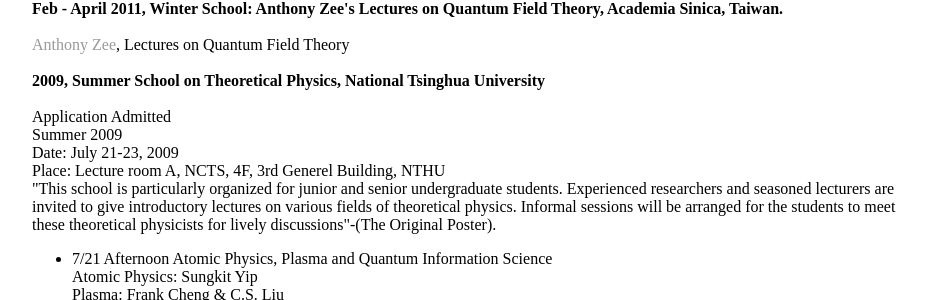
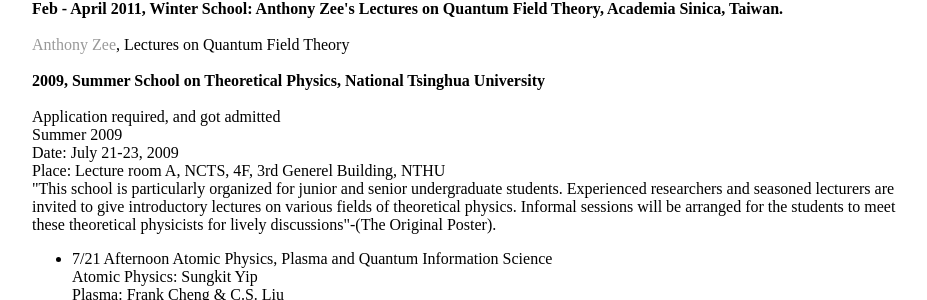
Before and after one commit to williamchuang/williamchuang.github.io, a Jekyll site: the page built from cv/index.html, in a window 1280 px wide and 900 px high, scrolled down 2769 px. Shown: the part 152-452 px from the top of the window, without its empty margins (160-1087 px from the left). Built offline with Jekyll 4.4.1, drawn with Linux system fonts in a browser that asks for light colours; comment, search, counter and statistics services are not loaded.

Commit message:
Update index.html

```diff
--- a/cv/index.html
+++ b/cv/index.html
@@ -144,7 +144,7 @@
 <a href="https://en.wikipedia.org/wiki/Anthony_Zee">Anthony Zee</a>, Lectures on Quantum Field Theory<br><br>
 
 <b>2009, Summer School on Theoretical Physics, National Tsinghua University</b><br><br>
-Application Admitted<br>
+Application required, and got admitted<br>
 Summer 2009<br>
 
 Date: July 21-23, 2009<br>
```
